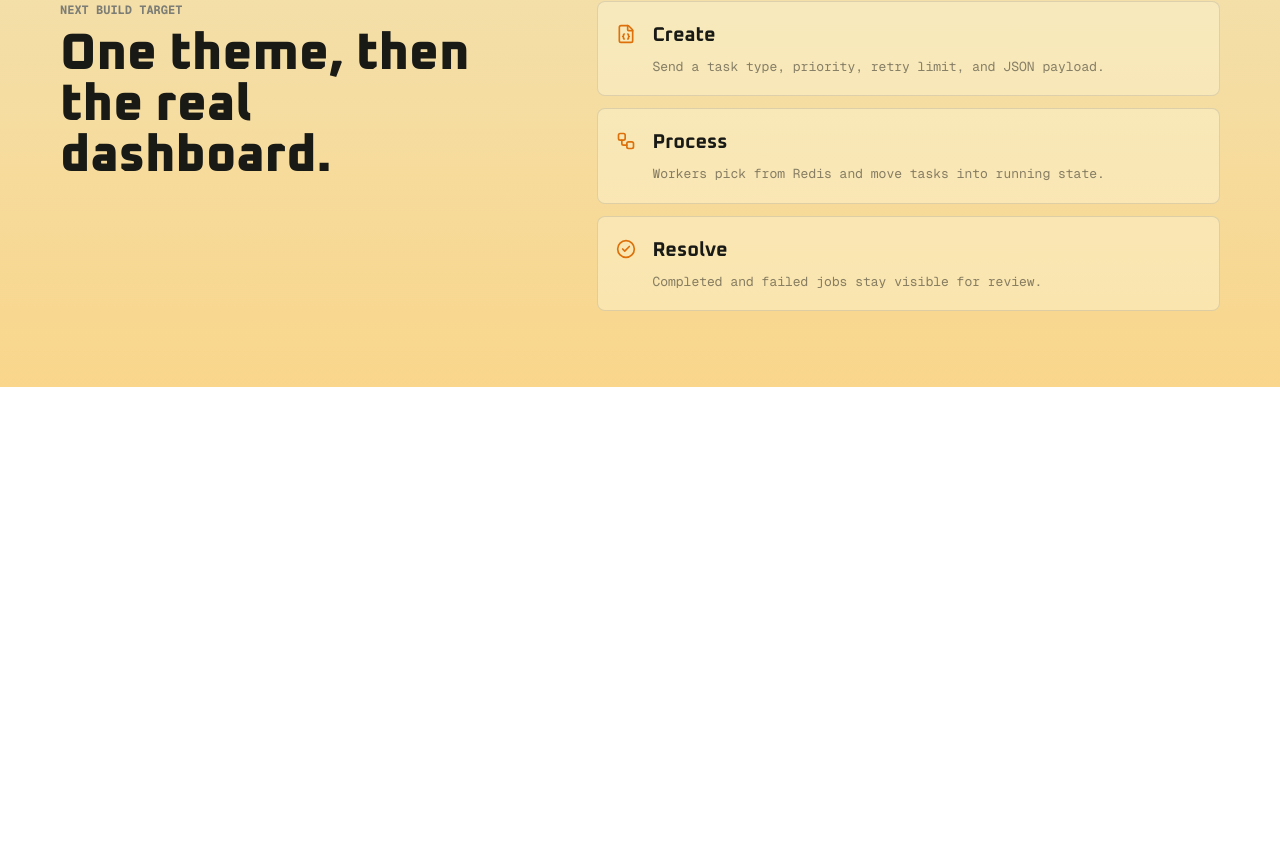
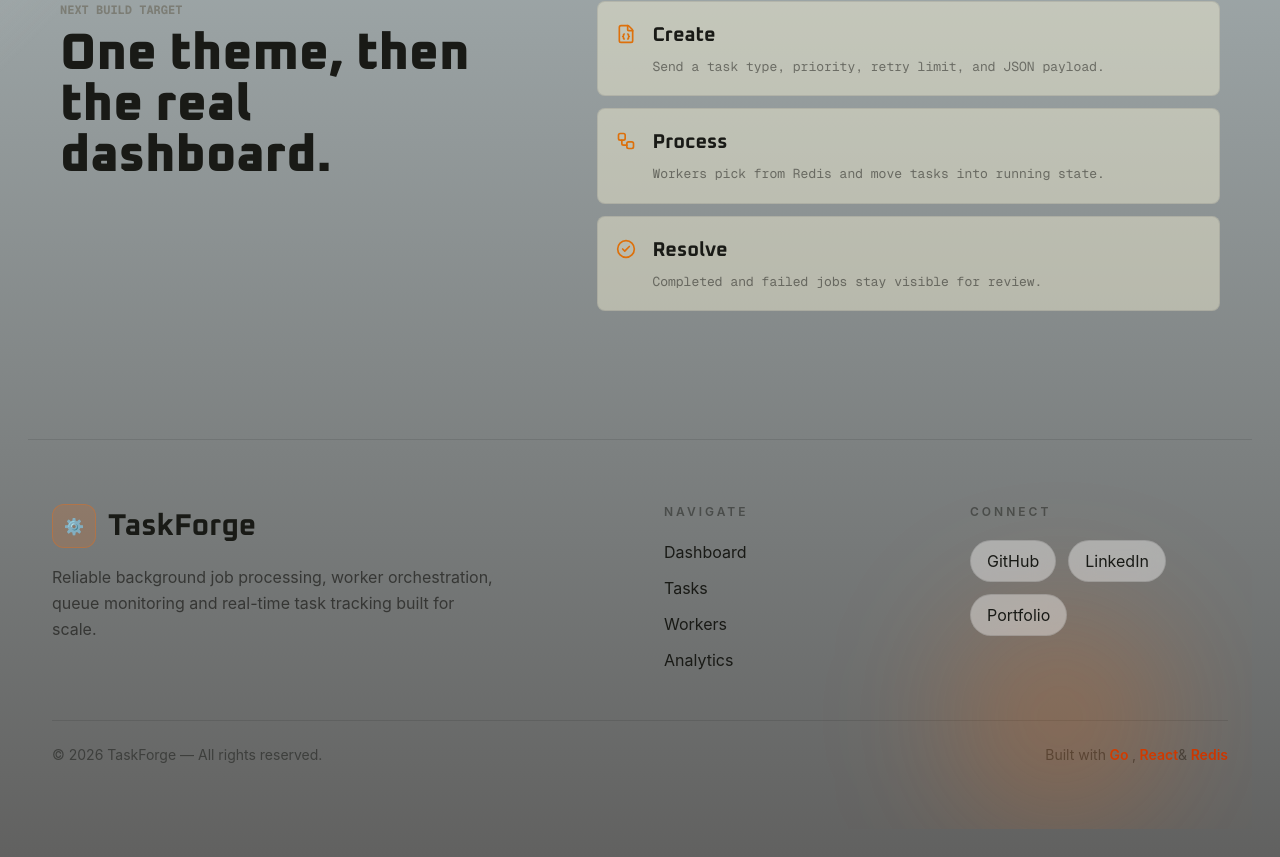
Before and after one commit to Niranjan0524/taskforge, a React (Vite) app in the folder Web/: page / in a window 1280 px wide. Shown: the part 1083-1940 px from the top of the page. Before the commit the page ends 1470 px from the top, so only its background shows below. Built offline with nearby package versions, Linux system fonts and the light colour scheme; no server answers.

Commit message:
adds footer

```diff
--- a/Web/src/App.css
+++ b/Web/src/App.css
@@ -19,7 +19,7 @@
   background:
     linear-gradient(135deg, rgba(199, 199, 198, 0.9), transparent 36%),
     radial-gradient(circle at 86% 18%, rgba(245, 127, 17, 0.18), transparent 28%),
-    linear-gradient(180deg, #e5f8fc 0%, rgb(249, 214, 139) 100%);
+    linear-gradient(180deg, #e5f8fc 0%, rgb(97, 97, 96) 100%);
   color: var(--ink);
 }
 
--- /dev/null
+++ b/Web/src/components/Footer.jsx
@@ -0,0 +1,101 @@
+const Footer=()=>{
+
+
+    return <>
+    <footer className="mt-20 border-t border-black/10 relative overflow-hidden">
+  {/* Glow */}
+  <div className="absolute right-20 bottom-0 h-56 w-56 rounded-full bg-orange-500/20 blur-3xl" />
+
+  <div className="max-w-7xl mx-auto px-6 py-16">
+    <div className="grid grid-cols-1 md:grid-cols-4 gap-12">
+
+      {/* Brand */}
+      <div className="md:col-span-2">
+        <div className="flex items-center gap-3 mb-4">
+          <div className="h-11 w-11 rounded-xl bg-orange-500/15 border border-orange-500/30 flex items-center justify-center">
+            ⚙️
+          </div>
+
+          <h2 className="text-3xl font-bold text-[#191a16]">
+            TaskForge
+          </h2>
+        </div>
+
+        <p className="max-w-md text-[#1c1d19]/70 leading-relaxed">
+          Reliable background job processing, worker orchestration,
+          queue monitoring and real-time task tracking built for scale.
+        </p>
+      </div>
+
+      {/* Navigate */}
+      <div>
+        <h4 className="text-xs tracking-[0.25em] font-semibold text-[#1c1d19]/50 mb-5">
+          NAVIGATE
+        </h4>
+
+        <div className="space-y-3">
+          <a href="/" className="block hover:text-orange-600 transition">
+            Dashboard
+          </a>
+          <a href="/tasks" className="block hover:text-orange-600 transition">
+            Tasks
+          </a>
+          <a href="/workers" className="block hover:text-orange-600 transition">
+            Workers
+          </a>
+          <a href="/analytics" className="block hover:text-orange-600 transition">
+            Analytics
+          </a>
+        </div>
+      </div>
+
+      {/* Connect */}
+      <div>
+        <h4 className="text-xs tracking-[0.25em] font-semibold text-[#1c1d19]/50 mb-5">
+          CONNECT
+        </h4>
+
+        <div className="flex flex-wrap gap-3">
+          <a
+            href="https://github.com/Niranjan0524"
+            className="px-4 py-2 rounded-full backdrop-blur-md bg-white/40 border border-black/10 hover:border-orange-500/40 hover:bg-orange-500/10 transition"
+          >
+            GitHub
+          </a>
+
+          <a
+            href="www.linkedin.com/in/niranjan05"
+            className="px-4 py-2 rounded-full backdrop-blur-md bg-white/40 border border-black/10 hover:border-orange-500/40 hover:bg-orange-500/10 transition"
+          >
+            LinkedIn
+          </a>
+
+          <a
+            href="https://niranjan5.me"
+            className="px-4 py-2 rounded-full backdrop-blur-md bg-white/40 border border-black/10 hover:border-orange-500/40 hover:bg-orange-500/10 transition"
+          >
+            Portfolio
+          </a>
+        </div>
+      </div>
+    </div>
+
+    {/* Bottom */}
+    <div className="mt-12 pt-6 border-t border-black/10 flex flex-col md:flex-row justify-between gap-4 text-sm text-[#1c1d19]/55">
+      <span>© 2026 TaskForge — All rights reserved.</span>
+
+      <span>
+        Built with
+        <span className="text-orange-700 font-semibold"> Go </span>
+        ,
+        <span className="text-orange-700 font-semibold"> React</span>
+        &
+        <span className="text-orange-700 font-semibold"> Redis </span>
+      </span>
+    </div>
+  </div>
+</footer>
+        </>
+}
+
+export default Footer;
--- a/Web/src/components/tasks/TaskFlow.jsx
+++ b/Web/src/components/tasks/TaskFlow.jsx
@@ -26,11 +26,11 @@ const nodeTypes = {
 
 const initialNodes = createInitialQueueNodes()
 
-function TaskFlow({ tasks = [] ,workerStatus }) {
+function TaskFlow({ tasks = []  }) {
   const [selectedTask, setSelectedTask] = useState(null)
 
   const [nodes, setNodes, onNodesChange] = useNodesState(initialNodes)
-  const [edges, setEdges, onEdgesChange] = useEdgesState(workerStatus?FLOW_EDGES_RUNNING:FLOW_EDGES)
+  const [edges, setEdges, onEdgesChange] = useEdgesState(FLOW_EDGES_RUNNING)
 
   const handleTaskClick = useCallback((task) => {
     setSelectedTask(task)
--- a/Web/src/components/tasks/TaskList.jsx
+++ b/Web/src/components/tasks/TaskList.jsx
@@ -266,7 +266,7 @@ function TaskList() {
 
   return (<>
 
-      <TaskFlow tasks={tasks} workerStatus={workerRunning}/>
+      <TaskFlow tasks={tasks} workerRunning={workerRunning}/>
       <div
       className={`fixed bottom-4 left-4 flex items-center gap-2 px-4 py-2 rounded-lg shadow-lg text-white ${
         workerRunning ? "bg-green-600" : "bg-red-600"
--- a/Web/src/pages/HomePage.jsx
+++ b/Web/src/pages/HomePage.jsx
@@ -11,6 +11,7 @@ import {
   Workflow,
 } from 'lucide-react'
 import TopNav from '@/components/layout/TopNav'
+import Footer from '@/components/Footer'
 
 const actions = [
   {
@@ -55,6 +56,7 @@ const workflow = [
 
 function HomePage() {
   return (
+    <>
     <section className="app-shell">
       <TopNav />
 
@@ -177,7 +179,12 @@ function HomePage() {
           })}
         </div>
       </section>
+       <section>
+          <Footer></Footer>
     </section>
+    </section>
+
+    </>
   )
 }
 
```
